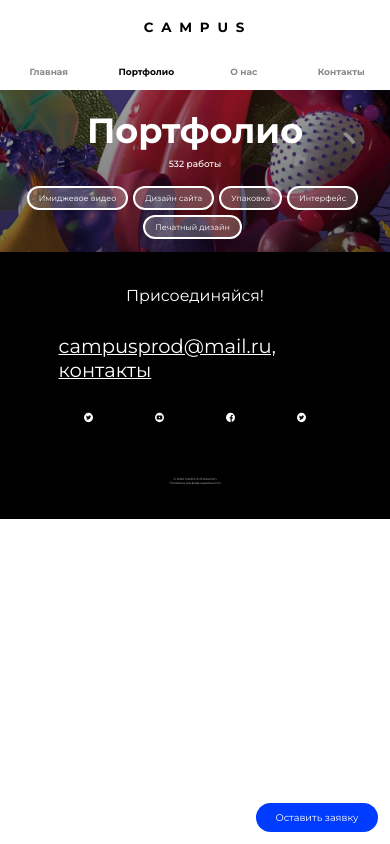
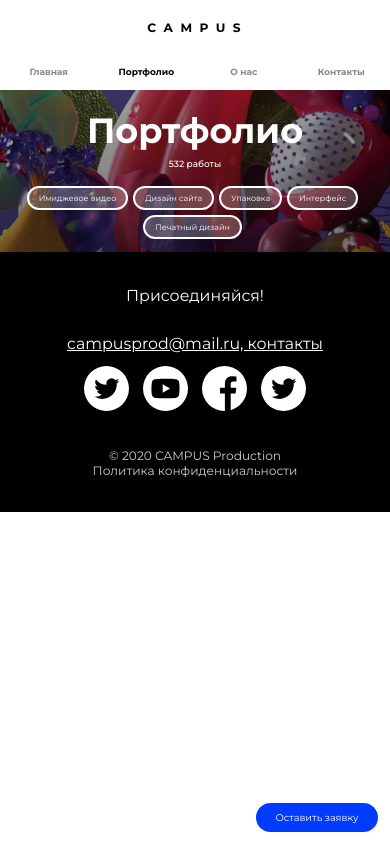
Before and after one commit to Flyingfiish/campusprod-next.js, a Next.js app: page /portfolio in a window 390 px wide. Built offline with nearby package versions, Linux system fonts and the light colour scheme; no server answers; the database is empty.

Commit message:
Fix footer

```diff
--- a/styles/footer.css
+++ b/styles/footer.css
@@ -102,6 +102,7 @@ td {
   .footer-top p {
     margin-bottom: 3.375vw;
     justify-self: flex-end;
+    font-size: 4.0625vw;
   }
 
   .footer-line {
@@ -110,6 +111,7 @@ td {
 
   .social img {
     height: 11.5625vw;
+    width: 11.5625vw;
   }
 
   .social{
@@ -124,4 +126,8 @@ td {
     width: 70%;
     margin-bottom: 8.75vw;
   }
+
+  .footer-bottom p,a {
+    font-size: 3.125vw;
+  }
 }
```
